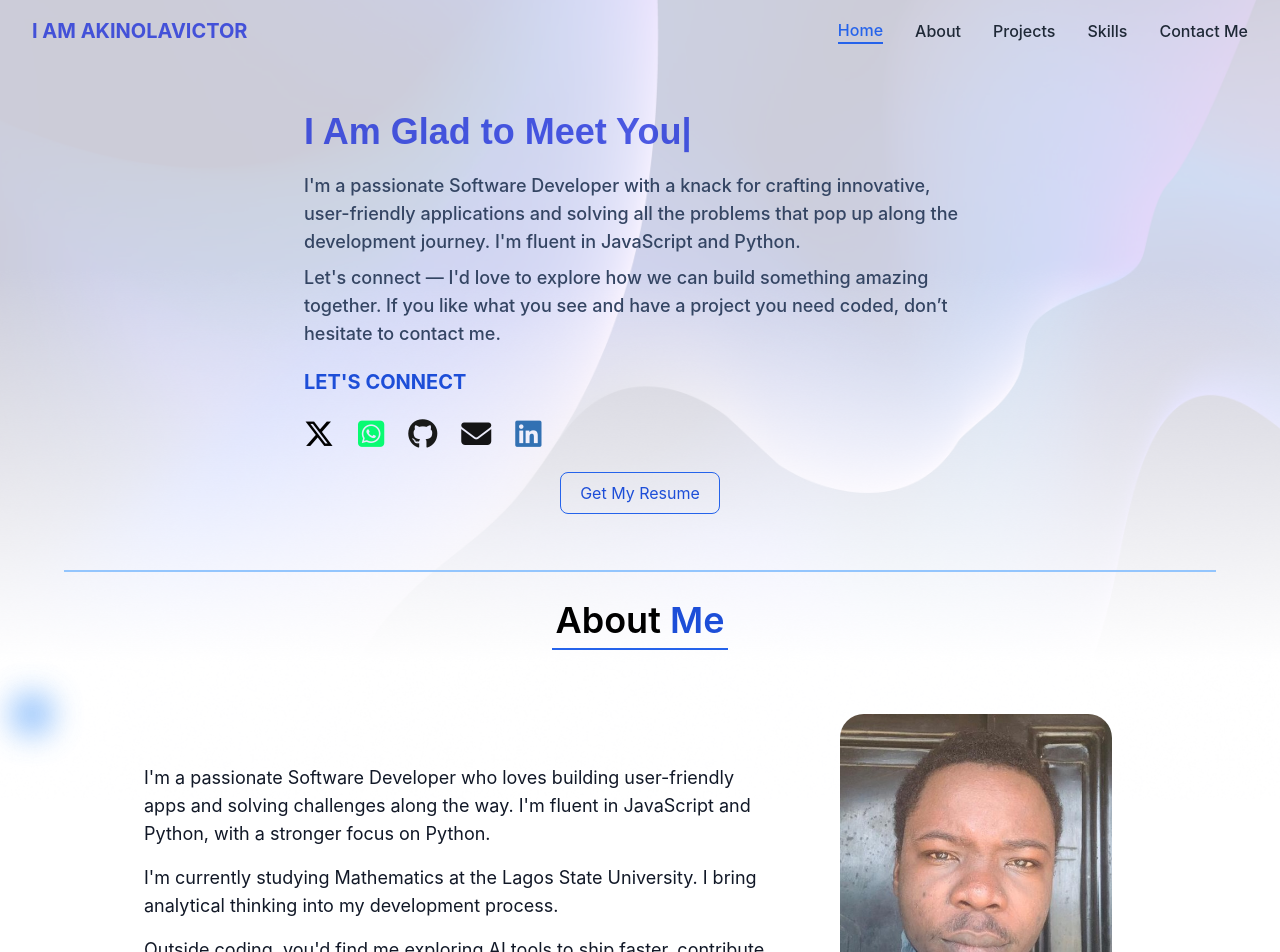
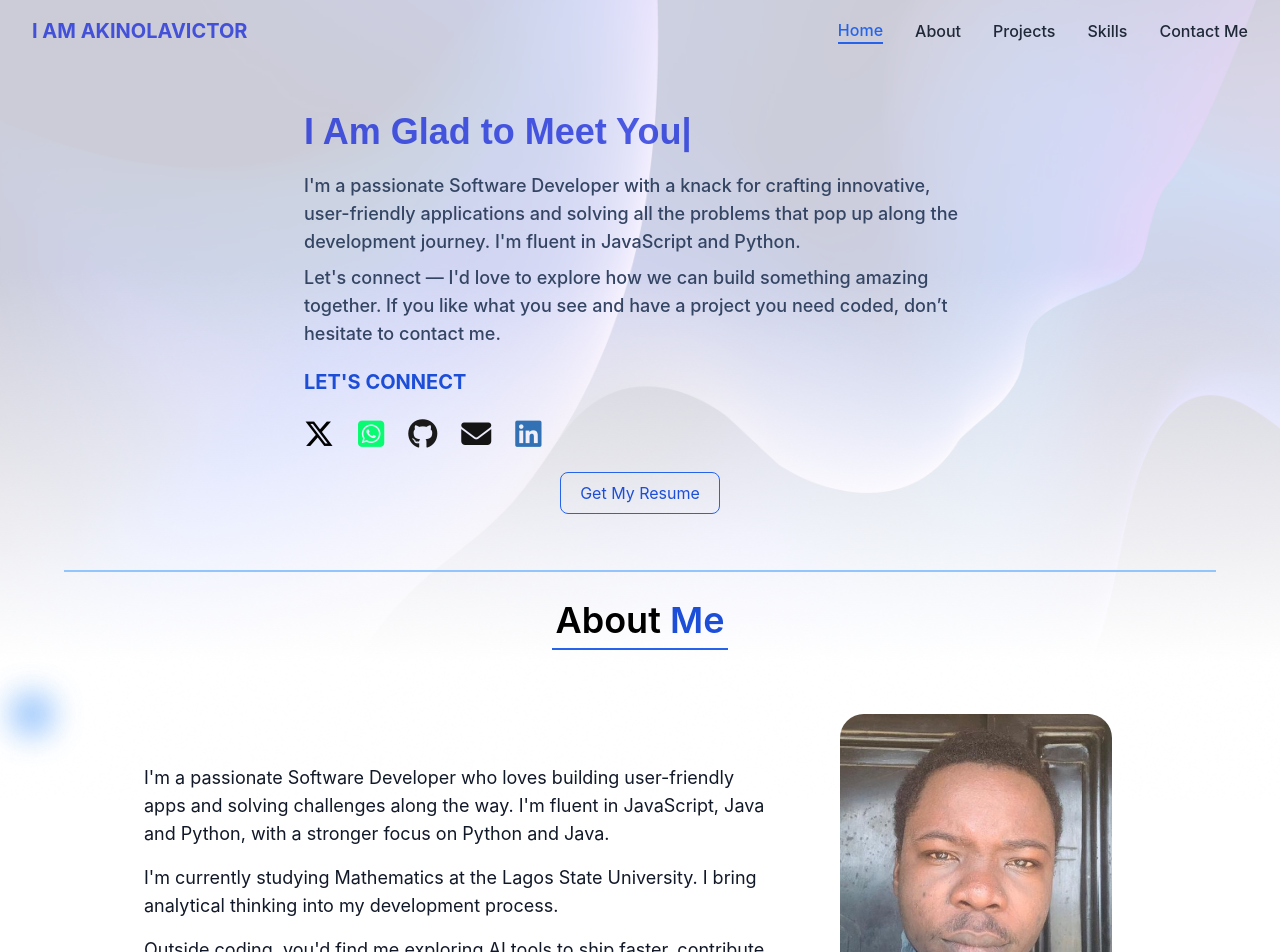
Before and after one commit to Alphaboy20023/NewPortfolio, a React (Create React App) app: page / in a window 1280 px wide. Shown: the top 952 px of the page. Built offline with nearby package versions, Linux system fonts and the light colour scheme.

Commit message:
updated about

```diff
--- a/src/components/about.tsx
+++ b/src/components/about.tsx
@@ -19,8 +19,8 @@ const About = () => {
 
                     <p>
                         I'm a passionate Software Developer who loves building user-friendly apps
-                        and solving challenges along the way. I'm fluent in JavaScript and Python,
-                        with a stronger focus on Python.
+                        and solving challenges along the way. I'm fluent in JavaScript, Java and Python,
+                        with a stronger focus on Python and Java.
                     </p>
                     <p>
                         I'm currently studying Mathematics at the Lagos State University. I bring analytical
```
